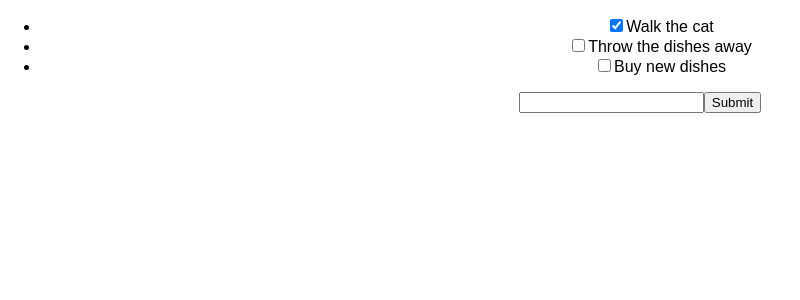
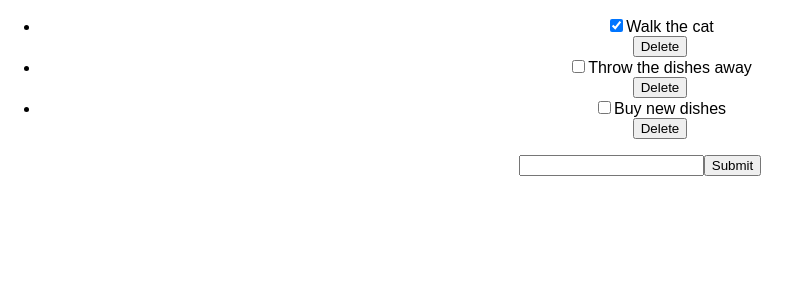
Before and after one commit to Pritchard45/intro-to-react, a React (Create React App) app: page / in a window 1280 px wide. Shown: the top 300 px of the page, without its empty margins (0-800 px from the left). Built offline with nearby package versions, Linux system fonts and the light colour scheme.

Commit message:
assignment work

```diff
--- a/src/App.js
+++ b/src/App.js
@@ -13,6 +13,12 @@ class App extends Component {
       ],
       newTodoDescription: ''
     };
+  }
+
+  handleDelete(e){
+    this.setState({ deleteTodo: this.state.todos.filter(function(todo){
+        return todo !== e.target.value
+    })})
   }
 
   handleChange(e) {
@@ -33,14 +39,22 @@ class App extends Component {
     this.setState({ todos : todos });
   }
 
+  deleteTodo(index) {
+    this.setState({
+      deleteTodo: this.state.todos.filter((_, i) => i !== index)
+    });
+    console.log('delete');
+  }
+
+
   render() {
     return (
       <div className="App">
         <ul>
           { this.state.todos.map( (todo, index) =>
-            <ToDo key={ index } description={ todo.description } isCompleted={ todo.isCompleted } toggleComplete={ () => this.toggleComplete(index) }/>
+            <ToDo key={ index } description={ todo.description } isCompleted={ todo.isCompleted } toggleComplete={ () => this.toggleComplete(index) } deleteTodo={ () => this.deleteTodo(index) }/>
+          )}
 
-          )}
         </ul>
         <form onSubmit={ (e) => this.handleSubmit(e) }>
           <input type="text" value={ this.state.newTodoDescription } onChange={ (e) => this.handleChange(e) }/>
--- a/src/components/ToDo.js
+++ b/src/components/ToDo.js
@@ -4,8 +4,11 @@ class ToDo extends Component {
     render() {
       return (
         <li>
-          <input type="checkbox" checked={ this.props.isCompleted } onChange={ this.props.toggleComplete }/>
-          <span>{ this.props.description }</span>
+        <input type="checkbox" checked={ this.props.isCompleted } onChange={ this.props.toggleComplete }/>
+        <span>{ this.props.description }</span>
+        <form onSubmit={ (e) => this.handleDelete(e) }>
+        <input type="button" value="Delete"  onClick={ this.props.deleteTodo } />
+        </form>
         </li>
       );
     }
```
